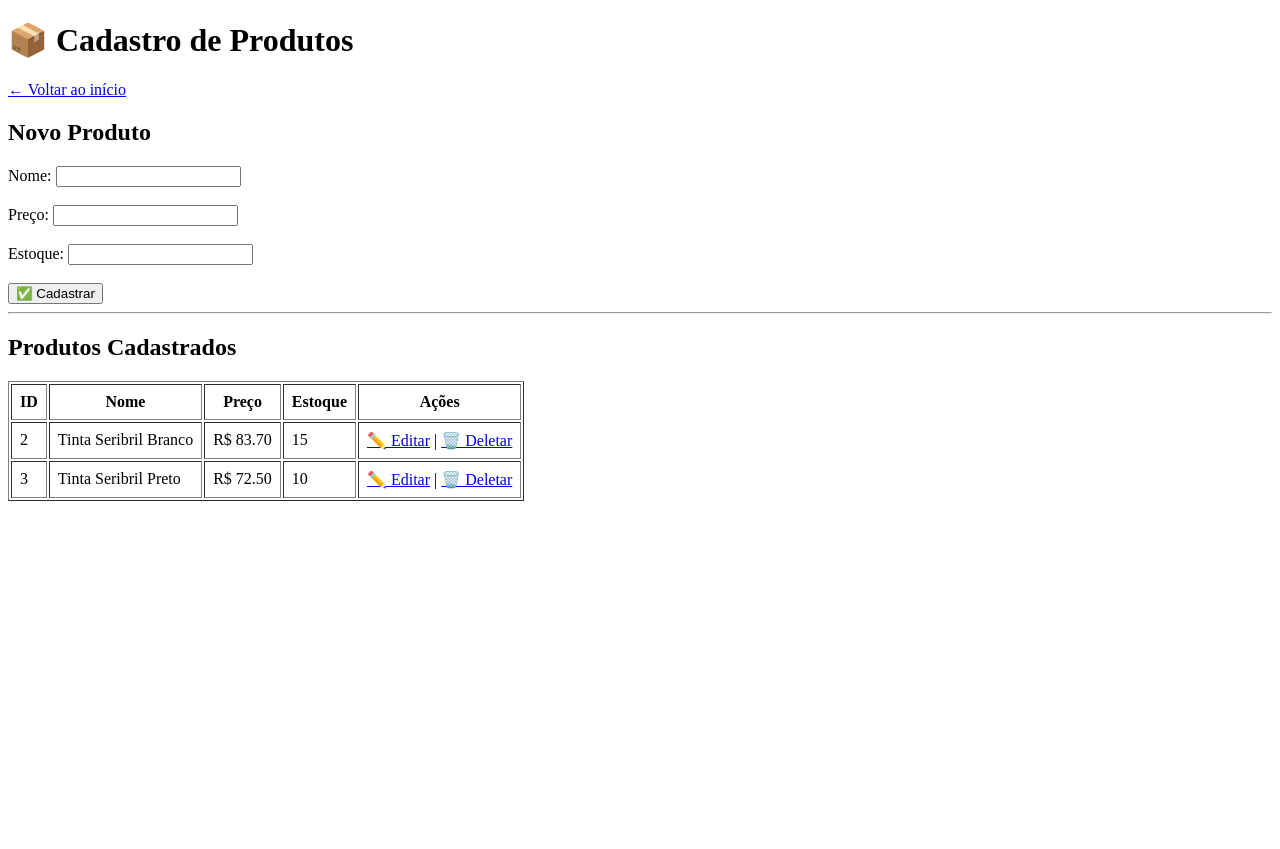
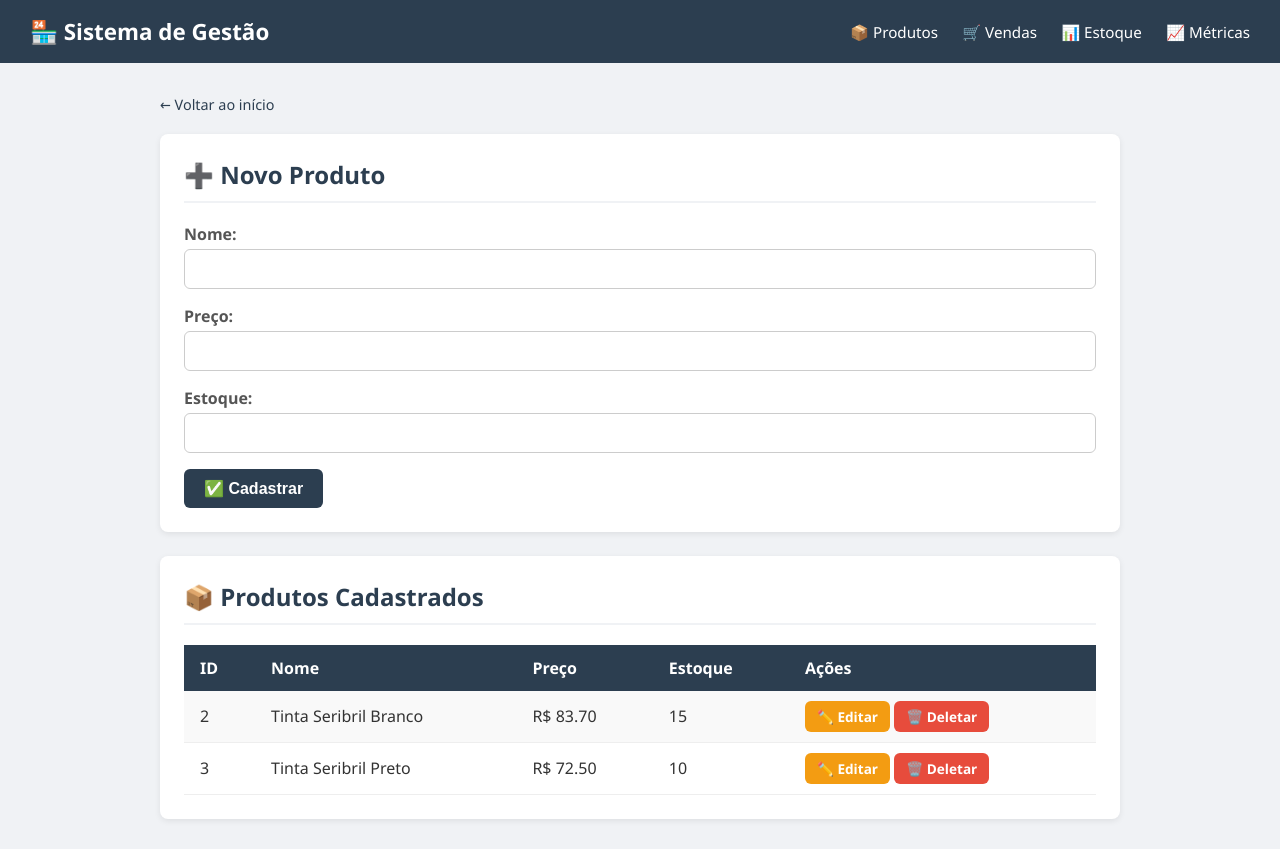
Before and after one commit to bnnogueira/sistema-gestao, a Flask app: page /produtos in a window 1280 px wide. Before the commit the page ends 501 px from the top, so only its background shows below. Run offline with Flask 3, Linux system fonts and the light colour scheme; data comes from the database, SQL or seed files in the repository.

Commit message:
css implantado

```diff
--- a/static/style.css
+++ b/static/style.css
@@ -0,0 +1,250 @@
+/* ============================
+   GERAL
+   ============================ */
+
+/* Define a fonte e cor de fundo para toda a página */
+body {
+    font-family: 'Segoe UI', Tahoma, Geneva, Verdana, sans-serif;
+    background-color: #f0f2f5;
+    color: #333;
+    margin: 0;
+    padding: 0;
+}
+
+/* Container central que limita a largura do conteúdo */
+.container {
+    max-width: 960px;
+    margin: 30px auto;
+    padding: 0 20px;
+}
+
+/* ============================
+   CABEÇALHO (TOPO DA PÁGINA)
+   ============================ */
+header {
+    background-color: #2c3e50;
+    color: white;
+    padding: 16px 30px;
+    display: flex;
+    align-items: center;
+    justify-content: space-between;
+}
+
+header h1 {
+    margin: 0;
+    font-size: 1.4rem;
+}
+
+/* Links do menu no topo */
+nav a {
+    color: white;
+    text-decoration: none;
+    margin-left: 20px;
+    font-size: 0.95rem;
+}
+
+nav a:hover {
+    text-decoration: underline;
+}
+
+/* ============================
+   CARDS (CAIXAS DE CONTEÚDO)
+   ============================ */
+.card {
+    background-color: white;
+    border-radius: 8px;
+    padding: 24px;
+    margin-bottom: 24px;
+    box-shadow: 0 2px 6px rgba(0,0,0,0.08);
+    /* box-shadow → sombra sutil para dar profundidade */
+}
+
+.card h2 {
+    margin-top: 0;
+    color: #2c3e50;
+    border-bottom: 2px solid #f0f2f5;
+    padding-bottom: 10px;
+}
+
+/* ============================
+   CARDS DE MÉTRICAS
+   ============================ */
+.metricas-grid {
+    display: grid;
+    grid-template-columns: repeat(3, 1fr);
+    gap: 16px;
+    margin-bottom: 24px;
+    /* grid → divide a área em 3 colunas iguais */
+}
+
+.metrica-card {
+    background-color: white;
+    border-radius: 8px;
+    padding: 20px;
+    text-align: center;
+    box-shadow: 0 2px 6px rgba(0,0,0,0.08);
+}
+
+.metrica-card .valor {
+    font-size: 1.8rem;
+    font-weight: bold;
+    color: #2c3e50;
+}
+
+.metrica-card .label {
+    font-size: 0.85rem;
+    color: #888;
+    margin-top: 4px;
+}
+
+/* ============================
+   TABELAS
+   ============================ */
+table {
+    width: 100%;
+    border-collapse: collapse;
+    /* border-collapse → remove o espaço duplo entre bordas */
+}
+
+th {
+    background-color: #2c3e50;
+    color: white;
+    padding: 12px 16px;
+    text-align: left;
+}
+
+td {
+    padding: 10px 16px;
+    border-bottom: 1px solid #eee;
+}
+
+/* Alterna a cor das linhas para facilitar a leitura */
+tr:nth-child(even) {
+    background-color: #f9f9f9;
+}
+
+tr:hover {
+    background-color: #f0f2f5;
+}
+
+/* ============================
+   FORMULÁRIOS
+   ============================ */
+label {
+    display: block;
+    font-weight: bold;
+    margin-bottom: 4px;
+    color: #555;
+}
+
+input[type="text"],
+input[type="number"],
+select {
+    width: 100%;
+    padding: 10px 12px;
+    border: 1px solid #ccc;
+    border-radius: 6px;
+    font-size: 1rem;
+    margin-bottom: 16px;
+    box-sizing: border-box;
+    /* box-sizing → garante que o padding não aumente a largura do campo */
+}
+
+input:focus,
+select:focus {
+    outline: none;
+    border-color: #2c3e50;
+    /* Remove o contorno padrão e coloca a cor do sistema */
+}
+
+input[disabled] {
+    background-color: #f0f2f5;
+    cursor: not-allowed;
+}
+
+/* ============================
+   BOTÕES
+   ============================ */
+.btn {
+    display: inline-block;
+    padding: 10px 20px;
+    border: none;
+    border-radius: 6px;
+    font-size: 1rem;
+    cursor: pointer;
+    text-decoration: none;
+    font-weight: bold;
+}
+
+.btn-primary {
+    background-color: #2c3e50;
+    color: white;
+}
+
+.btn-primary:hover {
+    background-color: #3d5166;
+}
+
+.btn-danger {
+    background-color: #e74c3c;
+    color: white;
+    font-size: 0.85rem;
+    padding: 6px 12px;
+}
+
+.btn-danger:hover {
+    background-color: #c0392b;
+}
+
+.btn-warning {
+    background-color: #f39c12;
+    color: white;
+    font-size: 0.85rem;
+    padding: 6px 12px;
+}
+
+.btn-warning:hover {
+    background-color: #d68910;
+}
+
+/* ============================
+   ALERTAS DE ESTOQUE
+   ============================ */
+.badge-ok {
+    background-color: #27ae60;
+    color: white;
+    padding: 4px 10px;
+    border-radius: 20px;
+    font-size: 0.8rem;
+}
+
+.badge-baixo {
+    background-color: #f39c12;
+    color: white;
+    padding: 4px 10px;
+    border-radius: 20px;
+    font-size: 0.8rem;
+}
+
+.badge-zerado {
+    background-color: #e74c3c;
+    color: white;
+    padding: 4px 10px;
+    border-radius: 20px;
+    font-size: 0.8rem;
+}
+
+/* ============================
+   LINK DE VOLTAR
+   ============================ */
+.voltar {
+    display: inline-block;
+    margin-bottom: 20px;
+    color: #2c3e50;
+    text-decoration: none;
+    font-size: 0.9rem;
+}
+
+.voltar:hover {
+    text-decoration: underline;
+}
--- a/templates/produtos.html
+++ b/templates/produtos.html
@@ -3,45 +3,55 @@
 <head>
     <meta charset="UTF-8">
     <title>Produtos</title>
+    <link rel="stylesheet" href="/static/style.css">
 </head>
 <body>
-    <h1>📦 Cadastro de Produtos</h1>
-    <a href="/">← Voltar ao início</a>
 
-    <!-- FORMULÁRIO DE CADASTRO / EDIÇÃO -->
+<header>
+    <h1>🏪 Sistema de Gestão</h1>
+    <nav>
+        <a href="/produtos">📦 Produtos</a>
+        <a href="/vendas">🛒 Vendas</a>
+        <a href="/estoque">📊 Estoque</a>
+        <a href="/metricas">📈 Métricas</a>
+    </nav>
+</header>
+
+<div class="container">
+
+    <a href="/" class="voltar">← Voltar ao início</a>
+
+    <div class="card">
         {% if produto %}
-        <!-- Se existe um produto selecionado, mostra formulário de edição -->
-        <h2>Editar Produto</h2>
+            <h2>✏️ Editar Produto</h2>
             <form action="/produtos/atualizar" method="POST">
                 <input type="hidden" name="id" value="{{ produto[0] }}">
                 <label>Nome:</label>
-            <input type="text" name="nome" value="{{ produto[1] }}" required><br><br>
+                <input type="text" name="nome" value="{{ produto[1] }}" required>
                 <label>Preço:</label>
-            <input type="number" name="preco" step="0.01" value="{{ produto[2] }}" required><br><br>
+                <input type="number" name="preco" step="0.01" value="{{ produto[2] }}" required>
                 <label>Estoque:</label>
-            <input type="number" name="estoque" value="{{ produto[3] }}" required><br><br>
-            <button type="submit">💾 Salvar alterações</button>
+                <input type="number" name="estoque" value="{{ produto[3] }}" required>
+                <button type="submit" class="btn btn-primary">💾 Salvar alterações</button>
             </form>
         {% else %}
-        <!-- Senão, mostra formulário de cadastro -->
-        <h2>Novo Produto</h2>
+            <h2>➕ Novo Produto</h2>
             <form action="/produtos/cadastrar" method="POST">
                 <label>Nome:</label>
-            <input type="text" name="nome" required><br><br>
+                <input type="text" name="nome" required>
                 <label>Preço:</label>
-            <input type="number" name="preco" step="0.01" required><br><br>
+                <input type="number" name="preco" step="0.01" required>
                 <label>Estoque:</label>
-            <input type="number" name="estoque" required><br><br>
-            <button type="submit">✅ Cadastrar</button>
+                <input type="number" name="estoque" required>
+                <button type="submit" class="btn btn-primary">✅ Cadastrar</button>
             </form>
         {% endif %}
+    </div>
 
-    <hr>
-
-    <!-- LISTA DE PRODUTOS -->
-    <h2>Produtos Cadastrados</h2>
+    <div class="card">
+        <h2>📦 Produtos Cadastrados</h2>
         {% if produtos %}
-        <table border="1" cellpadding="8">
+            <table>
                 <tr>
                     <th>ID</th>
                     <th>Nome</th>
@@ -56,11 +66,9 @@
                     <td>R$ {{ "%.2f"|format(p[2]) }}</td>
                     <td>{{ p[3] }}</td>
                     <td>
-                    <a href="/produtos/editar/{{ p[0] }}">✏️ Editar</a> |
-                    <a href="/produtos/deletar/{{ p[0] }}"
-                       onclick="return confirm('Deseja deletar este produto?')">
-                       🗑️ Deletar
-                    </a>
+                        <a href="/produtos/editar/{{ p[0] }}" class="btn btn-warning">✏️ Editar</a>
+                        <a href="/produtos/deletar/{{ p[0] }}" class="btn btn-danger"
+                           onclick="return confirm('Deseja deletar este produto?')">🗑️ Deletar</a>
                     </td>
                 </tr>
                 {% endfor %}
@@ -68,5 +76,8 @@
         {% else %}
             <p>Nenhum produto cadastrado ainda.</p>
         {% endif %}
+    </div>
+
+</div>
 </body>
 </html>
```
Also changed, not shown: templates/estoque.html (+21 -8 lines), templates/index.html (+18 -9 lines), templates/metricas.html (+38 -25 lines), templates/vendas.html (+31 -29 lines). Lines whose indentation alone changed are shown as unchanged.
